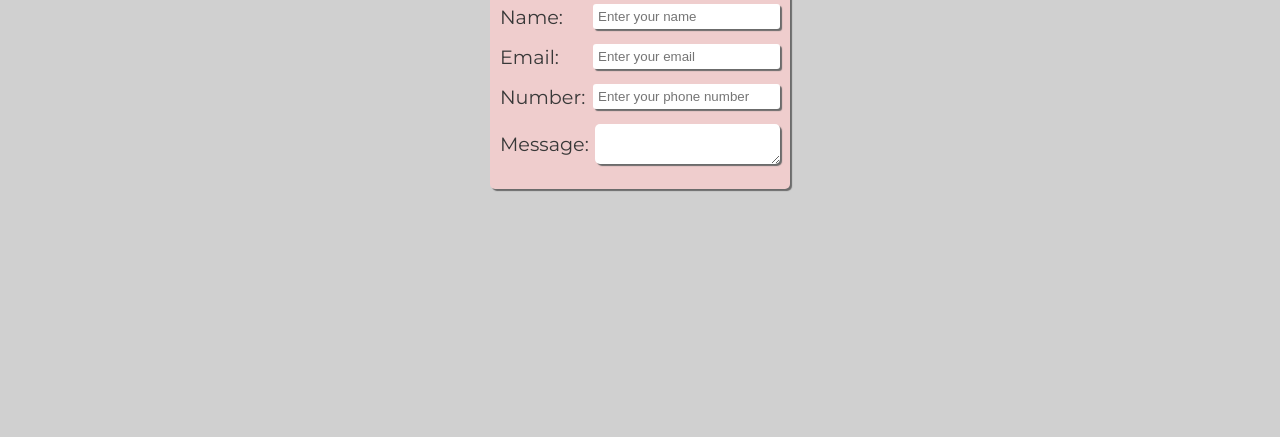
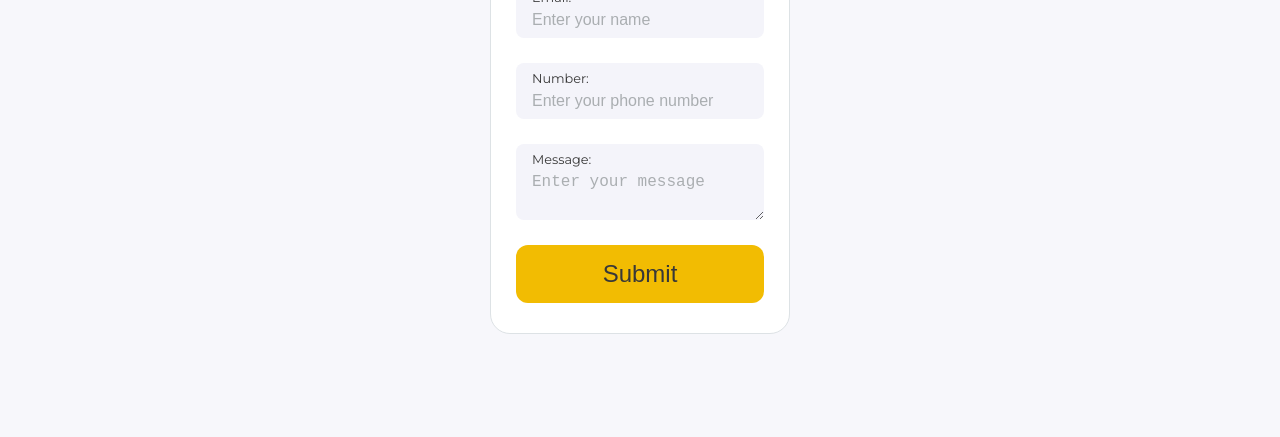
Before and after one commit to ArtyomKr/js-styled-form, a website built with webpack: page src/index.html in a window 1280 px wide. Shown: the part 363-800 px from the top of the page. Built offline with nearby package versions, Linux system fonts and the light colour scheme.

Commit message:
feat: change from elements, add error classes

```diff
--- a/src/index.html
+++ b/src/index.html
@@ -16,23 +16,33 @@
             <div class="container">
                 <div class="main__content">
                     <form class="form">
-                        <h2 class="form__header">Form</h2>
-                        <label class="form__label">
-                            Name:
-                            <input class="form__input" type="text" placeholder="Enter your name"/>
-                        </label>
-                        <label class="form__label">
-                            Email:
-                            <input class="form__input" type="email" placeholder="Enter your email"/>
-                        </label>
-                        <label class="form__label">
-                            Number:
-                            <input class="form__input" type="tel" placeholder="Enter your phone number"/>
-                        </label>
-                        <label class="form__label">
-                            Message:
-                            <textarea class="form__textarea" placeholder="Enter your message"> </textarea>
-                        </label>
+                        <h2 class="form__header">Create an account</h2>
+
+                        <div class="textfield">
+                            <label class="textfield__label" for="name">Name:</label>
+                            <input class="textfield__input" id="name" type="text" placeholder="Enter your name" name="name"/>
+                            <p class="textfield__error-text">Text error</p>
+                        </div>
+
+                        <div class="textfield">
+                            <label class="textfield__label" for="email">Email:</label>
+                            <input class="textfield__input" id="email" type="email" placeholder="Enter your name" name="email"/>
+                            <p class="textfield__error-text">Text error</p>
+                        </div>
+
+                        <div class="textfield">
+                            <label class="textfield__label" for="number">Number:</label>
+                            <input class="textfield__input" id="number" type="text" placeholder="Enter your phone number" name="number"/>
+                            <p class="textfield__error-text">Text error</p>
+                        </div>
+
+                        <div class="textfield">
+                            <label class="textfield__label" for="message">Message:</label>
+                            <textarea class="textfield__textarea" id="message" placeholder="Enter your message" name="message"></textarea>
+                            <p class="textfield__error-text">Text error</p>
+                        </div>
+
+                        <button class="button" type="submit">Submit</button>
                     </form>
                 </div>
             </div>
--- a/src/style.scss
+++ b/src/style.scss
@@ -5,13 +5,20 @@
 
 $header-height: 60px;
 
-$bg-color: #d0d0d0;
-$primary-color: #4a3f4d;
-$secondary-color: #efcdcd;
+$bg-color: #f7f7fb;
+$bg-color-light: #fff;
+$primary-color: #2364AA;
+$secondary-color: #f2bc02;
+$secondary-color-dark: #e0ae01;
+$input-color: #f4f4fa;
+$input-color-dark: #eaecf8;
 $font-color: #383838;
 $font-color-light: #fcfcfc;
+$input-placeholder-color: #aaaeb1;
+$error-color: #f37d77;
+$bg-error-color: #fbf5f6;
 
-$shadow: 2px 2px 1px #6b6b6b;
+$border: 1px solid var(--Grey, #dde2e5);
 
 * {
   box-sizing: border-box;
@@ -67,35 +74,93 @@ body {
 
 .form {
   min-width: 300px;
-  padding: 10px;
+  padding: 30px 25px;
   display: flex;
   flex-direction: column;
-  border-radius: 5px;
-  background-color: $secondary-color;
-  box-shadow: $shadow;
+  border-radius: 20px;
+  border: $border;
+  background-color: $bg-color-light;
 
   &__header {
-    padding-bottom: 20px;
+    padding-bottom: 40px;
+  }
+}
+
+.textfield {
+  position: relative;
+  margin-bottom: 10px;
+
+  &:focus-within {
+    .textfield__input {
+      background-color: $input-color-dark;
+    }
+
+    .textfield__label {
+      color: $primary-color;
+    }
   }
 
   &__label {
-    padding-bottom: 15px;
-    display: flex;
-    justify-content: space-between;
-    align-items: center;
-    font-size: 1.2em
+    position: absolute;
+    top: 8px;
+    left: 16px;
+    font-size: 0.8em;
   }
 
   &__input, &__textarea {
-    height: 100%;
-    padding: 5px;
-    border-radius: 3px;
+    display: block;
+    width: 100%;
+    line-height: 20px;
+    padding: 28px 16px 8px 16px;
+    border-radius: 8px;
     outline: none;
     border: none;
-    box-shadow: $shadow;
+    background-color: $input-color;
+    font-size: 1em;
+
+    &::placeholder {
+      font-size: 1rem;
+      color: $input-placeholder-color;
+    }
   }
 
   &__textarea {
-    border-radius: 5px;
+    max-width: 400px;
+    min-width: 200px;
+    max-height: 400px;
+    min-height: 70px;
+  }
+
+  &__error-text {
+    color: $error-color;
+    visibility: hidden;
+    font-size: 0.8em;
+  }
+
+  &-error {
+    .textfield__label {
+      color: $error-color;
+    }
+
+    .textfield__input, .textfield__textarea {
+      background-color: $bg-error-color;
+    }
+
+    .textfield__error-text {
+      visibility: visible;
+    }
   }
 }
+
+.button {
+  padding: 15px;
+  background-color: $secondary-color;
+  border: none;
+  border-radius: 12px;
+  cursor: pointer;
+  font-size: 1.5em;
+
+  &:active {
+    background-color: $secondary-color-dark;
+  }
+}
```
